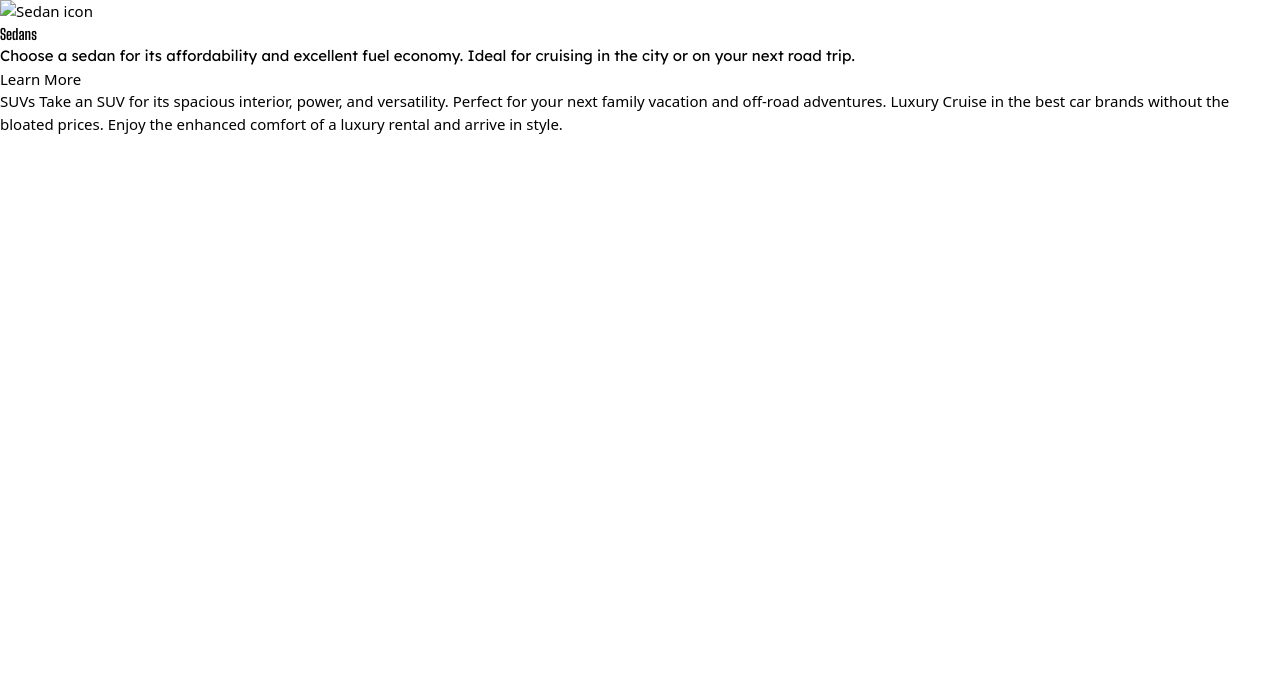
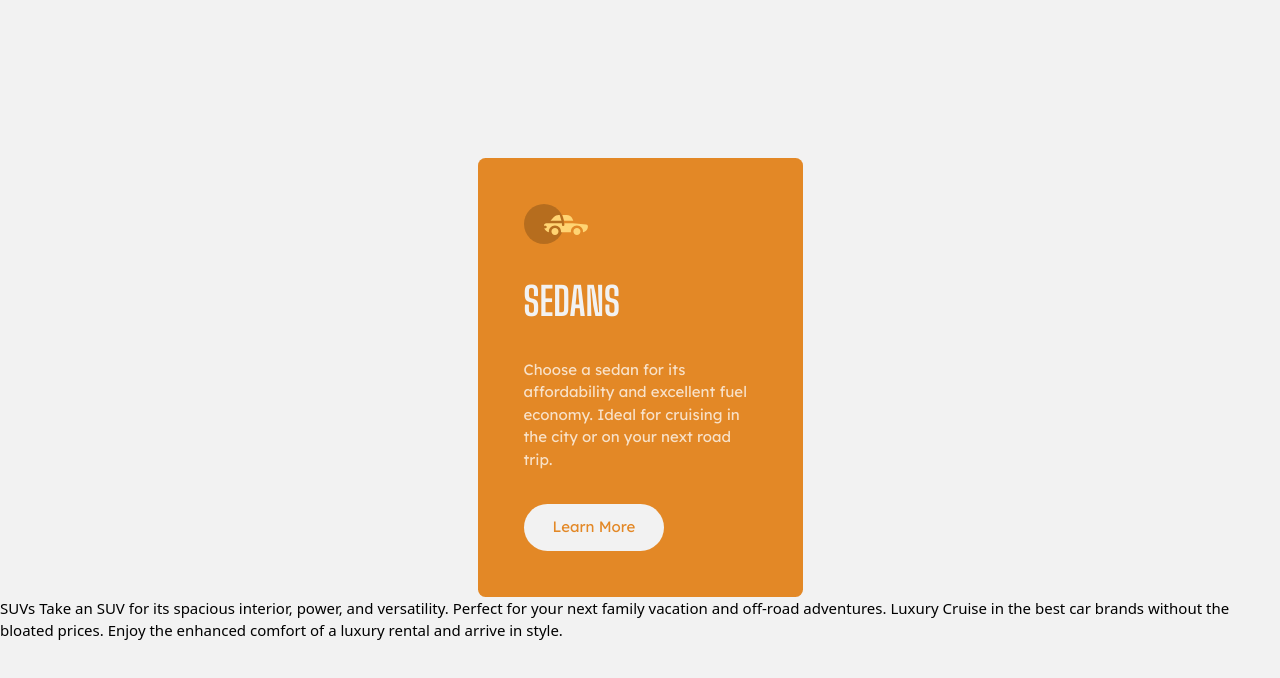
Before and after one commit to StephenYu2018/3-column-preview-card-component-main, a website: page index.html in a window 1280 px wide. Drawn offline with Linux system fonts and the light colour scheme.

Commit message:
add styles to a card

```diff
--- a/index.html
+++ b/index.html
@@ -15,18 +15,20 @@
 </head>
 <body>
 
-  <main class="h-screen">
-    <article>
-      <article>
-        <section>
-          <img src="./icons-sedans.svg" alt="Sedan icon">
-          <h1 class="font-big-shoulders-display">Sedans</h1>
-          <p class="font-lexend-deca">
+  <main class="h-screen bg-very-light-gray flex flex-col justify-center items-center">
+    <article class="overflow-hidden rounded-lg">
+      <article class="bg-bright-orange w-[325px] h-auto p-[46px] space-y-[33px]">
+        <section class="space-y-[28px]">
+          <img src="./images/icon-sedans.svg" alt="Sedan icon" class="h-auto w-auto">
+          <h1 class="font-big-shoulders-display font-bold text-[2.6rem] text-very-light-gray uppercase">
+            Sedans
+          </h1>
+          <p class="font-lexend-deca font-normal text-base text-transparent-white">
             Choose a sedan for its affordability and excellent fuel economy. Ideal for cruising in the city
             or on your next road trip.
           </p>
         </section>
-        <button>Learn More</button>
+        <button class="bg-very-light-gray rounded-full px-[29px] py-[12px] font-lexend-deca font-normal text-base text-bright-orange">Learn More</button>
       </article>
     </article>
 
```
Also changed, not shown: dist/styles.css.
